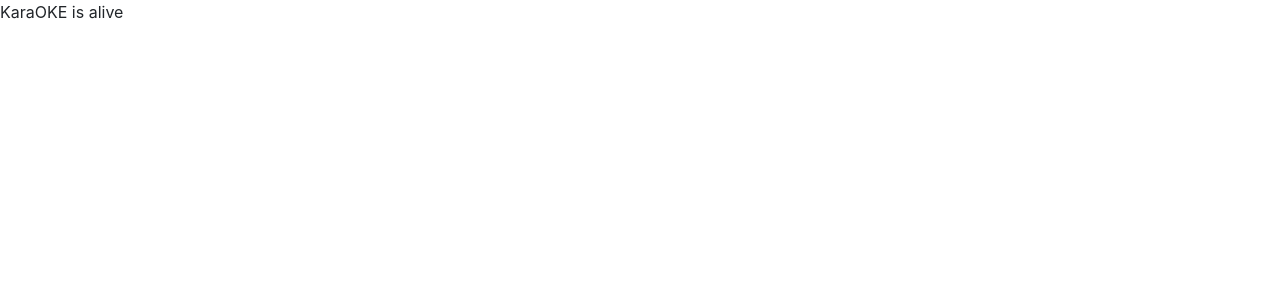
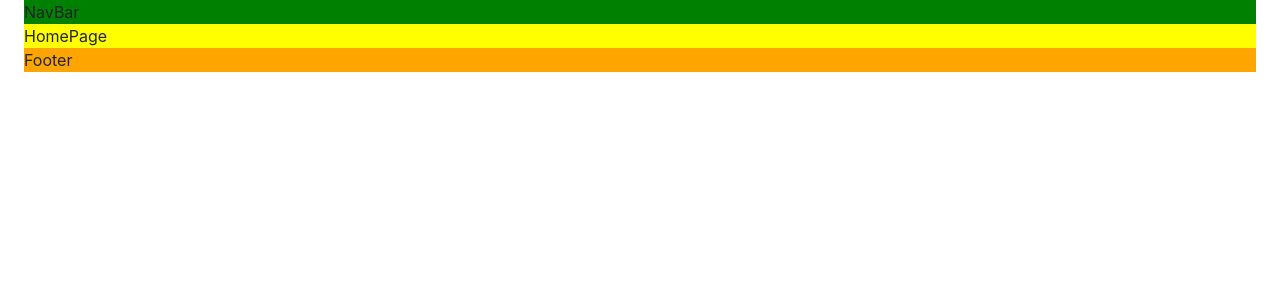
Before and after one commit to Josue-Zenteno/KaraOKE, a React (Vite) app: page / in a window 1280 px wide. Shown: the top 300 px of the page. Built offline with nearby package versions, Linux system fonts and the light colour scheme.

Commit message:
App.tsx v1.0.0
Created the basic squeleton of the application including routes

```diff
--- a/src/App.tsx
+++ b/src/App.tsx
@@ -1,5 +1,55 @@
+import { BrowserRouter as Router, Route, Switch } from "react-router-dom";
+import { Button, Container, Grid, createTheme, ThemeProvider } from "@mui/material";
+
+import NavBar from "./components/NavBar/NavBar";
+import Footer from "./components/Footer/Footer";
+import HomePage from "./pages/HomePage/HomePage";
+import NormVideosPage from "./pages/NormVideosPage/NormVideosPage";
+import InterVideosPage from "./pages/InterVideosPage/InterVideosPage";
+
+import MainTheme from "./utils/MainTheme";
 import "./App.scss";
 
 export default function App() {
-  return <div className='App'>KaraOKE is alive</div>;
+  return (
+    <ThemeProvider theme={MainTheme}>
+      <Container maxWidth={false}>
+        <Grid container>
+          {/* NavBar */}
+          <Grid item xs={12} sm={12} md={12} lg={12} sx={{ backgroundColor: "green" }}>
+            <NavBar />
+          </Grid>
+
+          {/* Pages */}
+          <Grid item xs={12} sm={12} md={12} lg={12} sx={{ backgroundColor: "yellow" }}>
+            <Router>
+              <div>
+                <Switch>
+                  {/* Normal Video Player */}
+                  <Route path='/video-player'>
+                    <NormVideosPage />
+                  </Route>
+
+                  {/* Interactive Video Player */}
+                  <Route path='/interactive-video-player'>
+                    <InterVideosPage />
+                  </Route>
+
+                  {/* Home */}
+                  <Route path='/'>
+                    <HomePage />
+                  </Route>
+                </Switch>
+              </div>
+            </Router>
+          </Grid>
+
+          {/* Footer */}
+          <Grid item xs={12} sm={12} md={12} lg={12} sx={{ backgroundColor: "orange" }}>
+            <Footer />
+          </Grid>
+        </Grid>
+      </Container>
+    </ThemeProvider>
+  );
 }
```
